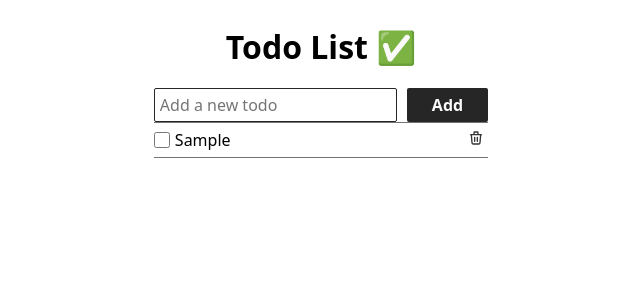
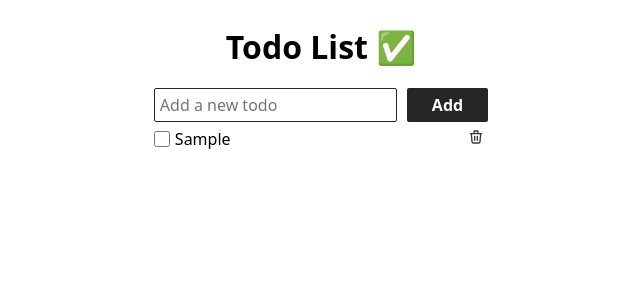
Before and after one commit to lui5gl/todo-list, a Vue app: page / in a window 1280 px wide. Both pictures are taken after typing "Sample" into the empty fields and a click on the button "Add". Shown: the top 300 px of the page, without its empty margins (319-959 px from the left). Built offline with nearby package versions, Linux system fonts and the light colour scheme.

Commit message:
Enhance item component styling by adding bottom borders to list items

```diff
--- a/src/App.vue
+++ b/src/App.vue
@@ -99,4 +99,12 @@ h1 {
   font-weight: 700;
   background: #262626;
 }
+
+li {
+  border-bottom: 1px solid #262626;
+}
+
+li:last-child {
+  border-bottom: none;
+}
 </style>
--- a/src/components/item.vue
+++ b/src/components/item.vue
@@ -33,8 +33,6 @@ li {
   display: flex;
   padding: 5px 0;
   align-items: center;
-  border-top: 1px solid #737373;
-  border-bottom: 1px solid #737373;
 }
 
 input[type="checkbox"] {
```
